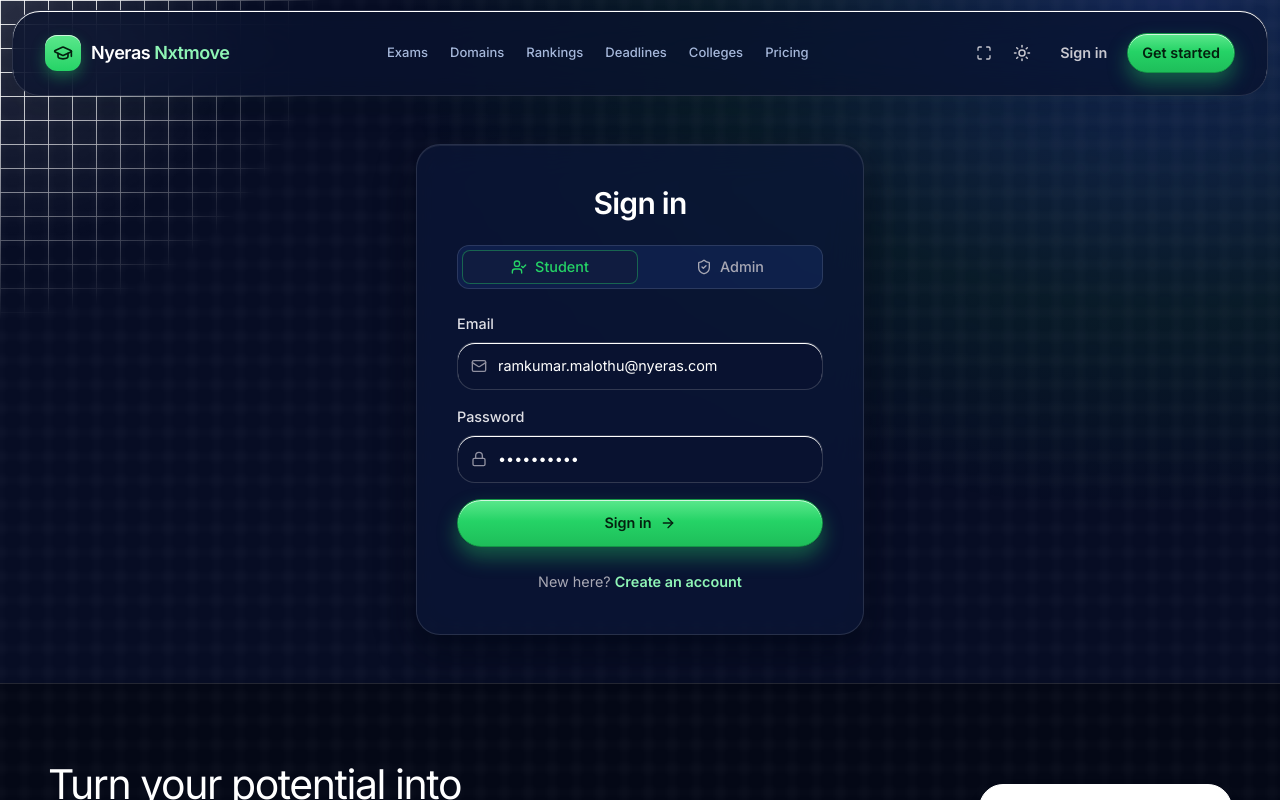
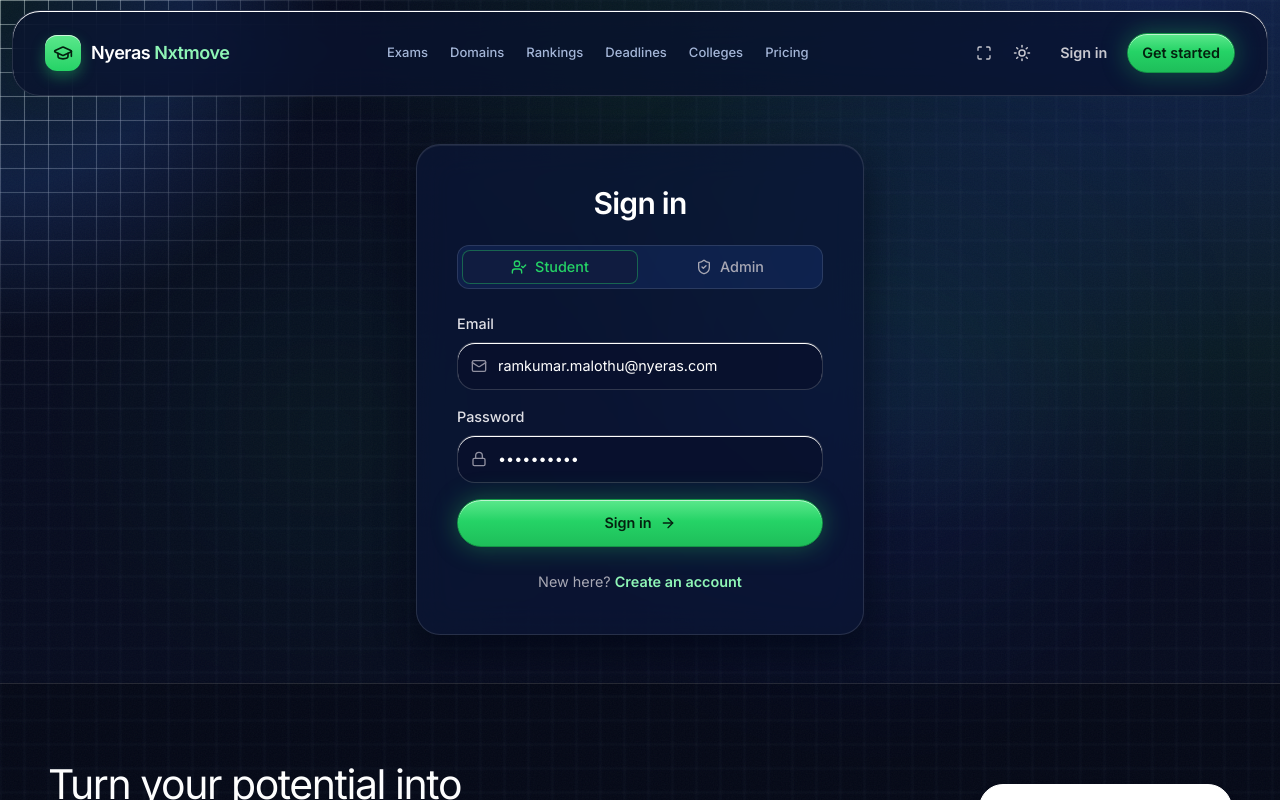
Before and after one commit to mukulpandey220/examhub, a Next.js app: page /login in a window 1280 px wide. Both pictures are taken after a click on the button 1022 px from the left and 53 px from the top of the page. Shown: the top 800 px of the page. Built offline with nearby package versions, Linux system fonts and the light colour scheme.

Commit message:
style: merge ambient colors and blend grid and globe textures seamlessly

```diff
--- a/src/app/globals.css
+++ b/src/app/globals.css
@@ -19,27 +19,27 @@
     --grid-line: rgba(37, 211, 102, 0.12);
     --cursor-x: -999px;
     --cursor-y: -999px;
-    --grid-line-blur: rgba(37, 211, 102, 0.16);
-    --grid-line-sharp: rgba(18, 138, 62, 0.45);
-    --grid-spotlight: rgba(37, 211, 102, 0.14);
+    --grid-line-blur: rgba(37, 211, 102, 0.12);
+    --grid-line-sharp: rgba(18, 138, 62, 0.35);
+    --grid-spotlight: rgba(37, 211, 102, 0.12);
     --ambient-radial: radial-gradient(ellipse at 88% 0%, rgba(37, 211, 102, 0.18), transparent 65%);
   }
   .dark {
     color-scheme: dark;
-    --background: #070d24; --foreground: #ffffff; --border: rgba(255,255,255,.12); --primary: #25D366;
-    --surface: rgba(13, 24, 56, 0.72); --surface-tint: rgba(50, 110, 245, 0.12); --muted: #a6b8db; --accent: #25D366;
+    --background: #060b1e; --foreground: #ffffff; --border: rgba(255,255,255,.12); --primary: #25D366;
+    --surface: rgba(12, 22, 52, 0.65); --surface-tint: rgba(50, 110, 245, 0.12); --muted: #a4b6d8; --accent: #25D366;
     --ink: #04210f;
-    --field-bg: rgba(10, 20, 48, 0.82); --field-border: rgba(255,255,255,.16);
+    --field-bg: rgba(9, 18, 44, 0.82); --field-border: rgba(255,255,255,.16);
     --shadow-sm: 0 1px 0 rgba(255,255,255,.06) inset, 0 8px 18px #02061480;
     --shadow-md: 0 1px 0 rgba(255,255,255,.08) inset, 0 16px 36px #020614a0;
     --shadow-lg: 0 18px 40px #020614b0; --shadow-xl: 0 24px 60px #020614c0;
-    --grid-line: rgba(255, 255, 255, 0.15);
+    --grid-line: rgba(255, 255, 255, 0.08);
     --cursor-x: -999px;
     --cursor-y: -999px;
-    --grid-line-blur: rgba(255, 255, 255, 0.16);
-    --grid-line-sharp: rgba(255, 255, 255, 0.85);
-    --grid-spotlight: rgba(255, 255, 255, 0.14);
-    --ambient-radial: radial-gradient(ellipse at 88% 0%, rgba(65, 125, 255, 0.25), rgba(37, 211, 102, 0.08) 42%, transparent 70%);
+    --grid-line-blur: rgba(180, 215, 255, 0.08);
+    --grid-line-sharp: rgba(255, 255, 255, 0.42);
+    --grid-spotlight: rgba(56, 130, 255, 0.15);
+    --ambient-radial: radial-gradient(ellipse at 88% 0%, rgba(55, 115, 255, 0.22), rgba(37, 211, 102, 0.08) 45%, transparent 70%);
   }
   * { border-color: var(--border); }
   html { scroll-behavior: smooth; -webkit-text-size-adjust: 100%; scroll-padding-top: 100px; }
@@ -98,7 +98,7 @@
     box-shadow: inset 0 1px 0 rgba(255,255,255,.72), 0 10px 20px rgba(37,211,102,.38);
   }
   .btn-primary:hover { transform: translateY(-2px); box-shadow: inset 0 1px 0 rgba(255,255,255,.8), 0 16px 28px rgba(37,211,102,.45); }
-  .dark .btn-primary, .dark .btn-primary:hover { color: var(--ink); background: linear-gradient(180deg, #5be88c 0%, #25D366 46%, #1ebe5a 100%); border-color: #149446; }
+  .dark .btn-primary, .dark .btn-primary:hover { color: var(--ink); background: linear-gradient(180deg, #5be88c 0%, #25D366 46%, #1ebe5a 100%); border-color: #149446; box-shadow: 0 0 26px rgba(37,211,102,.35), inset 0 1px 0 rgba(255,255,255,.6); }
   .btn-secondary {
     color: var(--foreground);
     background: rgba(255,255,255,.78);
@@ -135,25 +135,25 @@
   .section-title { @apply text-2xl font-semibold tracking-tight text-slate-900 sm:text-4xl; }
   .num { font-variant-numeric: tabular-nums; letter-spacing: -.035em; }
 
-  /* Interactive Background Grid System */
+  /* Interactive Background Grid System - blended textures and smooth feathered mask */
   .bg-grid-blurred {
     background-image:
       linear-gradient(var(--grid-line-blur) 1px, transparent 1px),
       linear-gradient(90deg, var(--grid-line-blur) 1px, transparent 1px);
     background-size: 24px 24px;
-    filter: blur(3.5px);
-    opacity: 0.92;
+    filter: blur(1.2px);
+    opacity: 0.78;
   }
   .bg-grid-sharp {
     background-image:
-      linear-gradient(var(--grid-line-sharp) 1.2px, transparent 1.2px),
-      linear-gradient(90deg, var(--grid-line-sharp) 1.2px, transparent 1.2px);
+      linear-gradient(var(--grid-line-sharp) 1px, transparent 1px),
+      linear-gradient(90deg, var(--grid-line-sharp) 1px, transparent 1px);
     background-size: 24px 24px;
-    mask-image: radial-gradient(320px circle at var(--cursor-x, -999px) var(--cursor-y, -999px), black 0%, black 28%, transparent 100%);
-    -webkit-mask-image: radial-gradient(320px circle at var(--cursor-x, -999px) var(--cursor-y, -999px), black 0%, black 28%, transparent 100%);
+    mask-image: radial-gradient(460px circle at var(--cursor-x, -999px) var(--cursor-y, -999px), black 0%, rgba(0, 0, 0, 0.72) 28%, rgba(0, 0, 0, 0.22) 62%, transparent 100%);
+    -webkit-mask-image: radial-gradient(460px circle at var(--cursor-x, -999px) var(--cursor-y, -999px), black 0%, rgba(0, 0, 0, 0.72) 28%, rgba(0, 0, 0, 0.22) 62%, transparent 100%);
   }
   .bg-grid-spotlight {
-    background: radial-gradient(360px circle at var(--cursor-x, -999px) var(--cursor-y, -999px), var(--grid-spotlight), transparent 70%);
+    background: radial-gradient(440px circle at var(--cursor-x, -999px) var(--cursor-y, -999px), rgba(37, 211, 102, 0.08) 0%, var(--grid-spotlight) 42%, transparent 75%);
   }
 }
 /* Full-width site chrome. Content aligns with the page, backgrounds reach both edges. */
@@ -192,14 +192,20 @@
 .footer-wordmark span:hover { transform: translateY(-.07em); color: #25D366; transition-duration: .2s; }
 /* FUTURON reference: indigo, lavender, spacious editorial sections and pill actions. */
 .marketing-home { overflow: clip; }
-.home-hero { background: transparent; padding: 76px 0 82px; }
-.dark .home-hero { background: transparent; }
+.home-hero { background: transparent; padding: 76px 0 82px; position: relative; }
+.dark .home-hero { background: radial-gradient(ellipse 90% 65% at 50% 35%, rgba(16, 32, 80, 0.35) 0%, rgba(6, 11, 30, 0) 70%); }
 .hero-layout { display: grid; grid-template-columns: 1.15fr 1fr; align-items: center; gap: 64px; }
 .section-kicker { display: inline-flex; align-items: center; gap: 8px; color: var(--primary); font-size: 12px; font-weight: 600; line-height: 1.5; letter-spacing: .03em; }
 .section-kicker > span { height: 7px; width: 7px; background: var(--accent); border-radius: 100%; }
 .hero-copy > .section-kicker { border: 1px solid var(--border); background: var(--surface); border-radius: 100px; padding: 8px 14px; }
 .hero-copy h1 { font-size: clamp(42px,4.55vw,64px); line-height: 1.08; letter-spacing: -.055em; font-weight: 600; margin: 24px 0; }
 .hero-copy h1 em { font-style: normal; color: var(--accent); }
+.dark .hero-copy h1 em {
+  font-style: normal;
+  background: linear-gradient(135deg, #86f8b6 0%, #25D366 50%, #38bdf8 100%);
+  -webkit-background-clip: text;
+  -webkit-text-fill-color: transparent;
+}
 .hero-copy > p { font-size: 16px; line-height: 1.8; max-width: 510px; color: var(--muted); }
 .hero-actions { display: flex; align-items: center; flex-wrap: wrap; gap: 12px; margin-top: 28px; }
 .hero-checks { display: flex; flex-wrap: wrap; gap: 10px 18px; font-size: 11px; color: var(--muted); margin-top: 22px; }
--- a/src/components/BackgroundGrid.tsx
+++ b/src/components/BackgroundGrid.tsx
@@ -44,11 +44,29 @@ export function BackgroundGrid() {
       className="fixed inset-0 pointer-events-none z-0 overflow-hidden select-none"
       aria-hidden="true"
     >
-      {/* Top-right ambient radial glow */}
+      {/* Top-right ambient radial glow (sapphire into midnight navy) */}
       <div
-        className="absolute top-0 right-0 w-[900px] h-[520px] pointer-events-none opacity-80 dark:opacity-90 transition-opacity"
+        className="absolute top-0 right-0 w-[950px] h-[560px] pointer-events-none opacity-80 dark:opacity-95 transition-opacity"
         style={{
           background: "var(--ambient-radial, radial-gradient(ellipse at 88% 0%, rgba(37, 211, 102, 0.18), transparent 65%))",
+        }}
+      />
+
+      {/* Mid-left brand emerald aura (blends the green brand elements with navy) */}
+      <div
+        className="absolute top-[16%] left-[2%] w-[600px] h-[600px] pointer-events-none rounded-full opacity-0 dark:opacity-75 transition-opacity"
+        style={{
+          background: "radial-gradient(circle, rgba(37, 211, 102, 0.08) 0%, rgba(16, 120, 60, 0.03) 45%, transparent 70%)",
+          filter: "blur(60px)",
+        }}
+      />
+
+      {/* Center-right globe backlight aura */}
+      <div
+        className="absolute top-[8%] right-[5%] w-[680px] h-[680px] pointer-events-none rounded-full opacity-0 dark:opacity-85 transition-opacity"
+        style={{
+          background: "radial-gradient(circle, rgba(40, 100, 245, 0.16) 0%, rgba(20, 50, 160, 0.06) 50%, transparent 75%)",
+          filter: "blur(50px)",
         }}
       />
 
@@ -60,6 +78,22 @@ export function BackgroundGrid() {
 
       {/* Layer 3: Radiant cursor spotlight */}
       <div className="absolute inset-0 bg-grid-spotlight pointer-events-none" />
+
+      {/* Layer 4: Micro film grain texture for rich tactile depth */}
+      <svg
+        className="absolute inset-0 w-full h-full opacity-[0.03] dark:opacity-[0.045] pointer-events-none mix-blend-overlay"
+        aria-hidden="true"
+      >
+        <filter id="gridNoiseFilter">
+          <feTurbulence
+            type="fractalNoise"
+            baseFrequency="0.75"
+            numOctaves="3"
+            stitchTiles="stitch"
+          />
+        </filter>
+        <rect width="100%" height="100%" filter="url(#gridNoiseFilter)" />
+      </svg>
     </div>
   );
 }
--- a/src/components/InteractiveGlobe.tsx
+++ b/src/components/InteractiveGlobe.tsx
@@ -277,14 +277,15 @@ export function InteractiveGlobe() {
     function drawGlobe(l0: number, phi: number) {
       if (!ctx) return;
 
-      // Outer atmospheric radial halo
-      const g = ctx.createRadialGradient(cx, cy, R * 0.98, cx, cy, R * 1.45);
-      g.addColorStop(0, "rgba(80,130,255,0.30)");
-      g.addColorStop(0.4, "rgba(50,90,220,0.10)");
-      g.addColorStop(1, "rgba(30,60,180,0)");
+      // Outer atmospheric radial halo with emerald & sapphire chromatic blend
+      const g = ctx.createRadialGradient(cx, cy, R * 0.98, cx, cy, R * 1.55);
+      g.addColorStop(0, "rgba(80,140,255,0.32)");
+      g.addColorStop(0.35, "rgba(50,110,230,0.14)");
+      g.addColorStop(0.7, "rgba(37,211,102,0.06)");
+      g.addColorStop(1, "rgba(20,40,120,0)");
       ctx.fillStyle = g;
       ctx.beginPath();
-      ctx.arc(cx, cy, R * 1.45, 0, Math.PI * 2);
+      ctx.arc(cx, cy, R * 1.55, 0, Math.PI * 2);
       ctx.fill();
 
       // Globe sphere body
@@ -629,17 +630,28 @@ export function InteractiveGlobe() {
   };
 
   return (
+    <div className="relative w-full max-w-[460px] sm:max-w-[490px] xl:max-w-[530px] flex items-center justify-center">
+      {/* Diffuse ambient aura blending card with hero background */}
+      <div
+        className="absolute -inset-4 sm:-inset-6 -z-10 rounded-[38px] opacity-80 pointer-events-none transition-opacity"
+        style={{
+          background:
+            "radial-gradient(circle at 50% 50%, rgba(56, 130, 255, 0.22) 0%, rgba(37, 211, 102, 0.08) 50%, transparent 75%)",
+          filter: "blur(40px)",
+        }}
+      />
+
       <div
         ref={wrapRef}
         onMouseEnter={() => setIsHovered(true)}
         onMouseLeave={() => setIsHovered(false)}
-      className="relative w-full max-w-[460px] sm:max-w-[490px] xl:max-w-[530px] rounded-3xl overflow-hidden border border-sky-900/40 bg-gradient-to-b from-[#0d1d4d]/90 via-[#071033]/90 to-[#02040f]/95 shadow-2xl p-4 sm:p-6 flex flex-col items-center select-none transition-all duration-500 backdrop-blur-xl"
+        className="relative w-full rounded-3xl overflow-hidden border border-sky-400/20 bg-gradient-to-b from-[#0c1a44]/40 via-[#071233]/50 to-[#04091c]/60 shadow-[0_20px_50px_rgba(2,6,23,0.65),0_0_60px_rgba(30,80,240,0.12)] p-4 sm:p-6 flex flex-col items-center select-none transition-all duration-500 backdrop-blur-2xl"
       >
         {/* Top ambient highlight */}
-      <div className="absolute inset-x-0 top-0 h-px bg-gradient-to-r from-transparent via-sky-400/40 to-transparent pointer-events-none" />
+        <div className="absolute inset-x-0 top-0 h-px bg-gradient-to-r from-transparent via-sky-300/40 to-transparent pointer-events-none" />
 
         {/* Typography Header */}
-      <div className="text-[11px] tracking-[0.5em] -mr-[0.5em] font-medium uppercase text-[#ecd6aa]/85">
+        <div className="text-[11px] tracking-[0.5em] -mr-[0.5em] font-medium uppercase text-[#ecd6aa]/90 drop-shadow-[0_1px_8px_rgba(236,214,170,0.3)]">
           Skills launched
         </div>
 
@@ -696,6 +708,7 @@ export function InteractiveGlobe() {
           </div>
         </div>
       </div>
+    </div>
   );
 }
 export default InteractiveGlobe;
```
Lines whose indentation alone changed are shown as unchanged.
